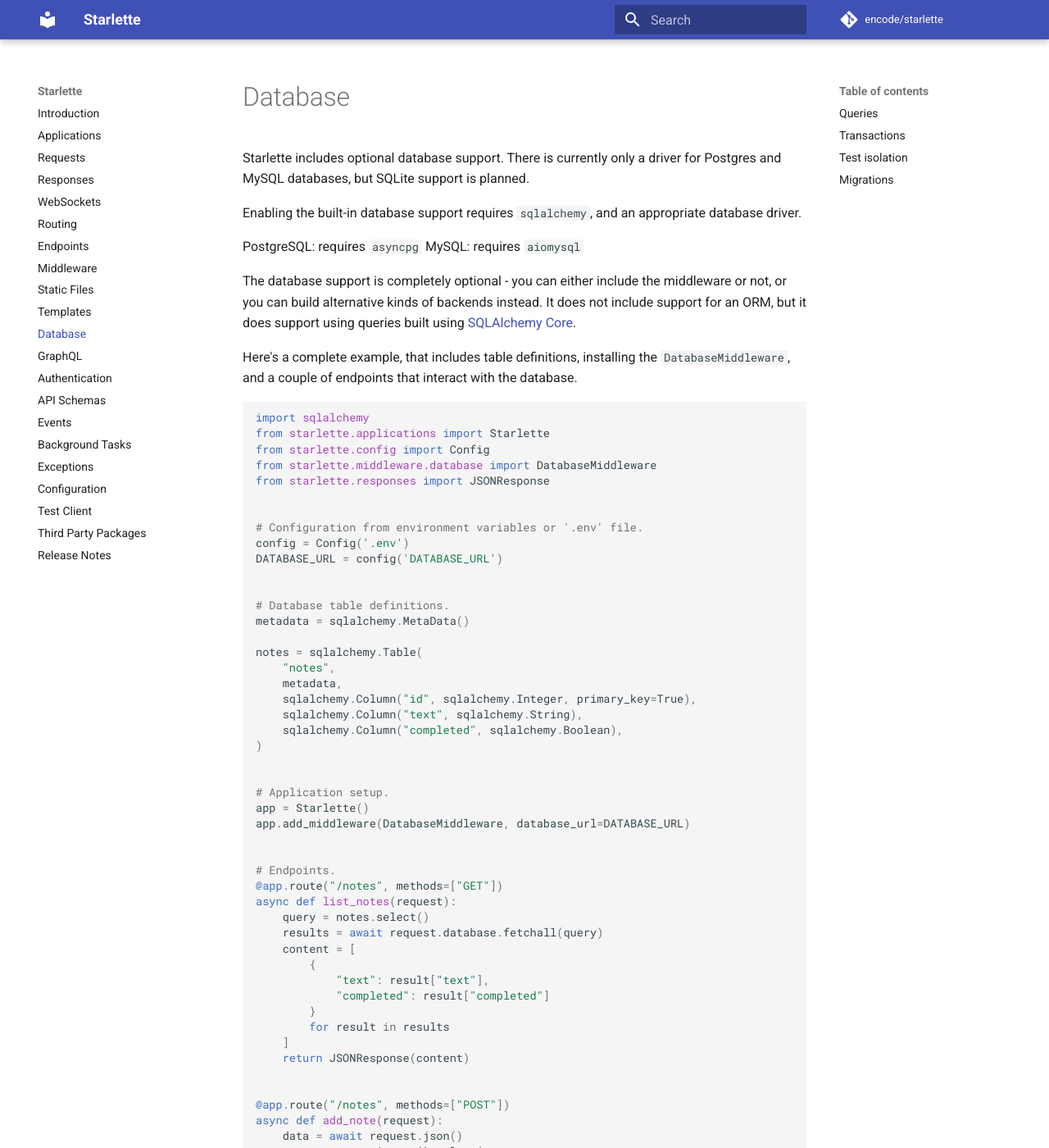
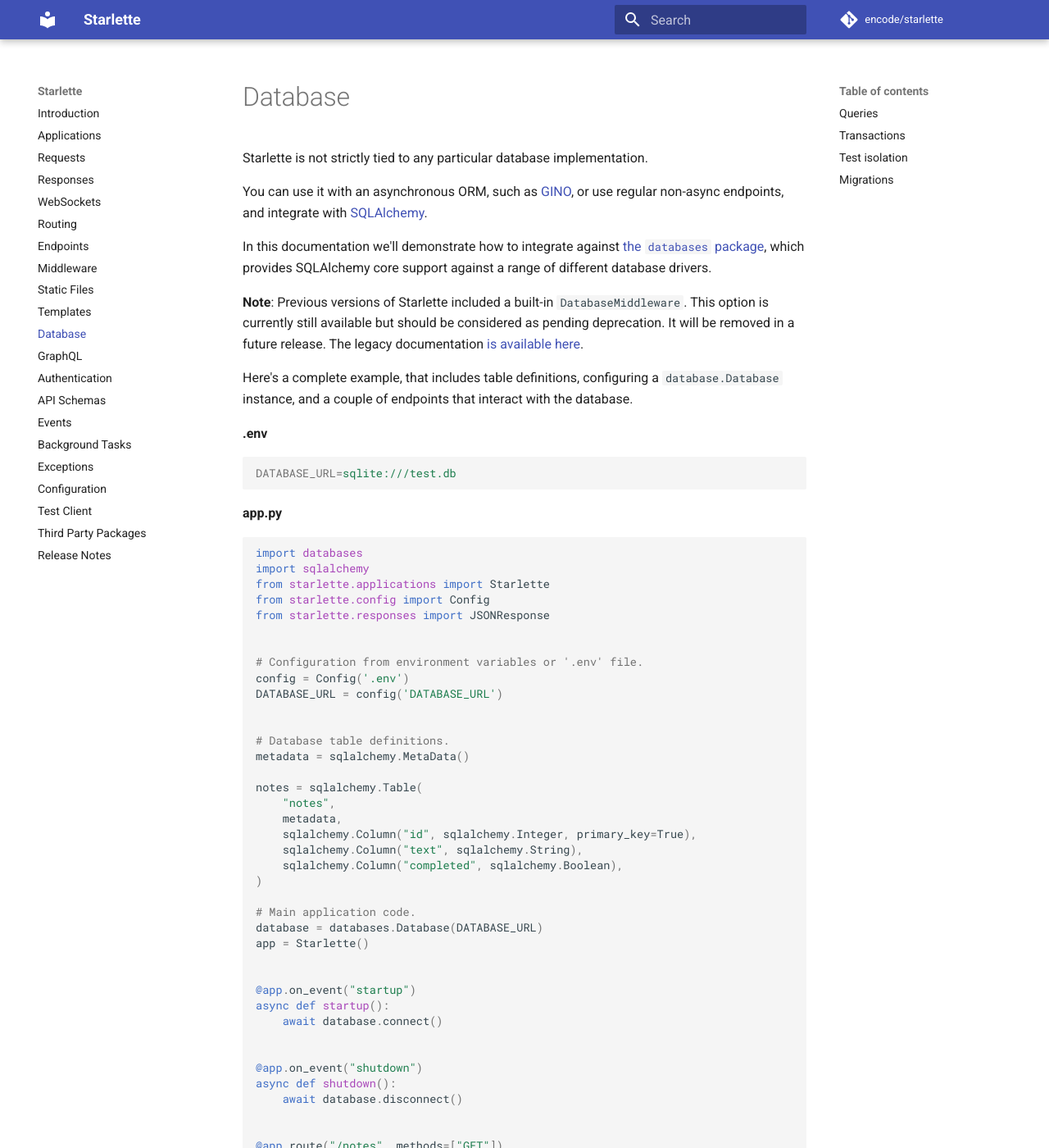
Before and after one commit to hidraco/starlette, an MkDocs documentation site: the page built from docs/database.md, in a window 1280 px wide and 1400 px high. Shown: the whole window at 82% size. Built offline with MkDocs 1.6.1 and Material for MkDocs 9.7.7, drawn with Linux system fonts in a browser that asks for light colours; comment, search, counter and statistics services are not loaded; some of the changed text lies outside the part shown.

Commit message:
Move to 'databases' instead of built-in DatabaseMiddleware (#390)

````diff
--- a/docs/database.md
+++ b/docs/database.md
@@ -1,23 +1,31 @@
-Starlette includes optional database support. There is currently only a driver
-for Postgres and MySQL databases, but SQLite support is planned.
+Starlette is not strictly tied to any particular database implementation.
 
-Enabling the built-in database support requires `sqlalchemy`, and an appropriate database driver.
+You can use it with an asynchronous ORM, such as [GINO](https://python-gino.readthedocs.io/en/latest/),
+or use regular non-async endpoints, and integrate with [SQLAlchemy](https://www.sqlalchemy.org/).
 
-PostgreSQL: requires `asyncpg`
-MySQL: requires `aiomysql`
+In this documentation we'll demonstrate how to integrate against [the `databases` package](https://github.com/encode/databases),
+which provides SQLAlchemy core support against a range of different database drivers.
 
-The database support is completely optional - you can either include the middleware or not, or you can build alternative kinds of backends instead. It does not
-include support for an ORM, but it does support using queries built using
-[SQLAlchemy Core][sqlalchemy-core].
+**Note**: Previous versions of Starlette included a built-in `DatabaseMiddleware`.
+This option is currently still available but should be considered as pending deprecation.
+It will be removed in a future release. The legacy documentation [is available here](https://github.com/encode/starlette/blob/0.10.2/docs/database.md).
 
-Here's a complete example, that includes table definitions, installing the
-`DatabaseMiddleware`, and a couple of endpoints that interact with the database.
+Here's a complete example, that includes table definitions, configuring a `database.Database`
+instance, and a couple of endpoints that interact with the database.
+
+**.env**
+
+```ini
+DATABASE_URL=sqlite:///test.db
+```
+
+**app.py**
 
 ```python
+import databases
 import sqlalchemy
 from starlette.applications import Starlette
 from starlette.config import Config
-from starlette.middleware.database import DatabaseMiddleware
 from starlette.responses import JSONResponse
 
 
@@ -37,17 +45,25 @@ notes = sqlalchemy.Table(
     sqlalchemy.Column("completed", sqlalchemy.Boolean),
 )
 
-
-# Application setup.
+# Main application code.
+database = databases.Database(DATABASE_URL)
 app = Starlette()
-app.add_middleware(DatabaseMiddleware, database_url=DATABASE_URL)
 
 
-# Endpoints.
+@app.on_event("startup")
+async def startup():
+    await database.connect()
+
+
+@app.on_event("shutdown")
+async def shutdown():
+    await database.disconnect()
+
+
 @app.route("/notes", methods=["GET"])
 async def list_notes(request):
     query = notes.select()
-    results = await request.database.fetchall(query)
+    results = await database.fetch_all(query)
     content = [
         {
             "text": result["text"],
@@ -65,7 +81,7 @@ async def add_note(request):
        text=data["text"],
        completed=data["completed"]
     )
-    await request.database.execute(query)
+    await database.execute(query)
     return JSONResponse({
         "text": data["text"],
         "completed": data["completed"]
@@ -74,31 +90,30 @@ async def add_note(request):
 
 ## Queries
 
-Queries may be made with as [SQLAlchemy Core queries][sqlalchemy-core], or as raw SQL.
+Queries may be made with as [SQLAlchemy Core queries][sqlalchemy-core].
 
-The following are supported:
+The following methods are supported:
 
-* `request.database.fetchall(query)`
-* `request.database.fetchone(query)`
-* `request.database.fetchval(query)`
-* `request.database.execute(query)`
+* `rows = await database.fetch_all(query)`
+* `row = await database.fetch_one(query)`
+* `async for row in database.iterate(query)`
+* `await database.execute(query)`
+* `await database.execute_many(query)`
 
 ## Transactions
 
-Database transactions are available either as an endpoint decorator, as a
+Database transactions are available either as a decorator, as a
 context manager, or as a low-level API.
 
 Using a decorator on an endpoint:
 
 ```python
-from starlette.databases import transaction
-
-@transaction
+@database.transaction()
 async def populate_note(request):
     # This database insert occurs within a transaction.
     # It will be rolled back by the `RuntimeError`.
     query = notes.insert().values(text="you won't see me", completed=True)
-    await request.database.execute(query)
+    await database.execute(query)
     raise RuntimeError()
 ```
 
@@ -106,7 +121,7 @@ Using a context manager:
 
 ```python
 async def populate_note(request):
-    async with request.database.transaction():
+    async with database.transaction():
         # This database insert occurs within a transaction.
         # It will be rolled back by the `RuntimeError`.
         query = notes.insert().values(text="you won't see me", completed=True)
@@ -118,13 +133,12 @@ Using the low-level API:
 
 ```python
 async def populate_note(request):
-    transaction = request.database.transaction()
-    transaction.start()
+    transaction = await database.transaction()
     try:
         # This database insert occurs within a transaction.
         # It will be rolled back by the `RuntimeError`.
         query = notes.insert().values(text="you won't see me", completed=True)
-        await request.database.execute(query)
+        await database.execute(query)
         raise RuntimeError()
     except:
         transaction.rollback()
@@ -148,24 +162,20 @@ meet those requirements:
 ```python
 from starlette.applications import Starlette
 from starlette.config import Config
+import databases
 
 config = Config(".env")
 
 TESTING = config('TESTING', cast=bool, default=False)
-DATABASE_URL = config('DATABASE_URL', cast=DatabaseURL)
+DATABASE_URL = config('DATABASE_URL', cast=databases.DatabaseURL)
+TEST_DATABASE_URL = DATABASE_URL.replace(database='test_' + DATABASE_URL.database)
+
+# Use 'force_rollback' during testing, to ensure we do not persist database changes
+# between each test case.
 if TESTING:
-  # Use a database name like "test_myapplication" for tests.
-  DATABASE_URL = DATABASE_URL.replace(database='test_' + DATABASE_URL.database)
-
-
-# Use 'rollback_on_shutdown' during testing, to ensure we do not persist
-# database changes
-app = Starlette()
-app.add_middleware(
-    DatabaseMiddleware,
-    database_url=DATABASE_URL,
-    rollback_on_shutdown=TESTING
-)
+    database = database.Database(TEST_DATABASE_URL, force_rollback=True)
+else:
+    database = database.Database(DATABASE_URL)
 ```
 
 We still need to set `TESTING` during a test run, and setup the test database.
@@ -227,7 +237,6 @@ incremental changes to the database. For this we'd strongly recommend
 
 ```shell
 $ pip install alembic
-$ pip install psycopg2-binary  # Install an appropriate database driver.
 $ alembic init migrations
 ```
 
````
Also changed, not shown: requirements.txt (+3 -4 lines), 8 other files.
